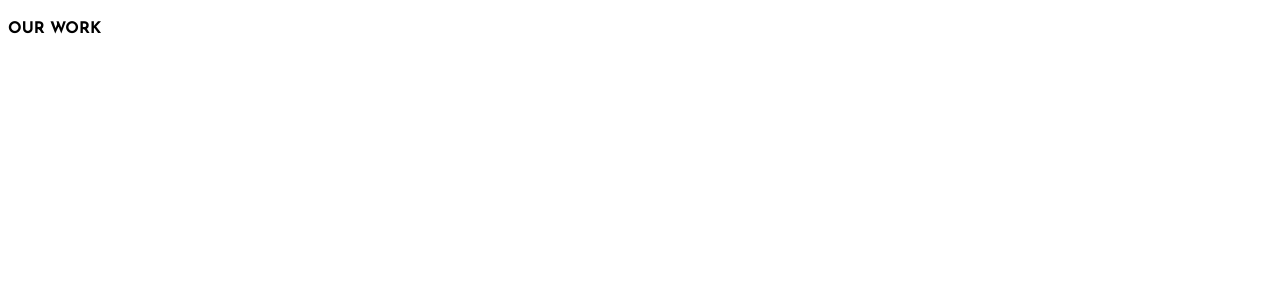
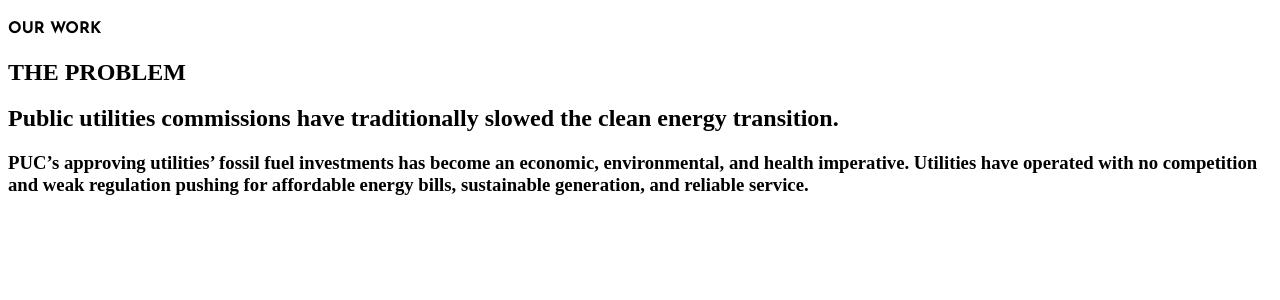
Before and after one commit to wolfy1313/powerlines-website, a Next.js app: page /OurWorkPage in a window 1280 px wide. Shown: the top 300 px of the page. Built offline with nearby package versions, Linux system fonts and the light colour scheme; a web font is replaced by a local one.

Commit message:
Add text to OurWork.tsx

```diff
--- a/src/app/ourWork/page.tsx
+++ b/src/app/ourWork/page.tsx
@@ -3,7 +3,7 @@ import OurWorkPage from '@/pages/OurWorkPage'
 
 export default function page() {
   return (
-    <main className="flex min-h-screen flex-col">
+    <main className="flex flex-col min-w-full min-h-screen">
       <OurWorkPage />
     </main>
   )
--- a/src/components/OurWork.tsx
+++ b/src/components/OurWork.tsx
@@ -6,12 +6,20 @@ const playfairDisplay = Playfair_Display({ subsets: ['latin'] })
 
 function OurWork() {
   return (
-    <section className='min-w-screen max-w-screen'>
-      <section className='flex flex-row justify-center'>
-        <h1 className={`justify-center text-center ${josefinSans.className}`}>OUR WORK</h1>
+    <section className=''>
+      <section className=''>
+        <h1 className={`font-bold text-2xl md:text-3xl mt-8 md:mt-16 justify-center items-center text-center ${josefinSans.className}`}>OUR WORK</h1>
+      </section>
+      <section>
+        <section>
+          <h2>THE PROBLEM</h2>
+          <h2>Public utilities commissions have traditionally slowed the clean energy transition.</h2>
+          <h3>PUC’s approving utilities’ fossil fuel investments has become an economic, environmental, and health imperative. Utilities have operated with no competition and weak regulation pushing for affordable energy bills, sustainable generation, and reliable service. </h3>
+        </section>
+        <section>
 
+        </section>
       </section>
-
     </section>
   )
 }
--- a/src/pages/OurWorkPage.tsx
+++ b/src/pages/OurWorkPage.tsx
@@ -3,7 +3,7 @@ import OurWork from '@/components/OurWork'
 
 function OurWorkPage() {
   return (
-    <section className='flex flex-col min-w-max max-w-screen-lg'>
+    <section className='min-w-max max-w-screen-lg'>
       <OurWork />
     </section>
 
```
Also changed, not shown: 1 other file (tests, documents, lock files or other folders).
